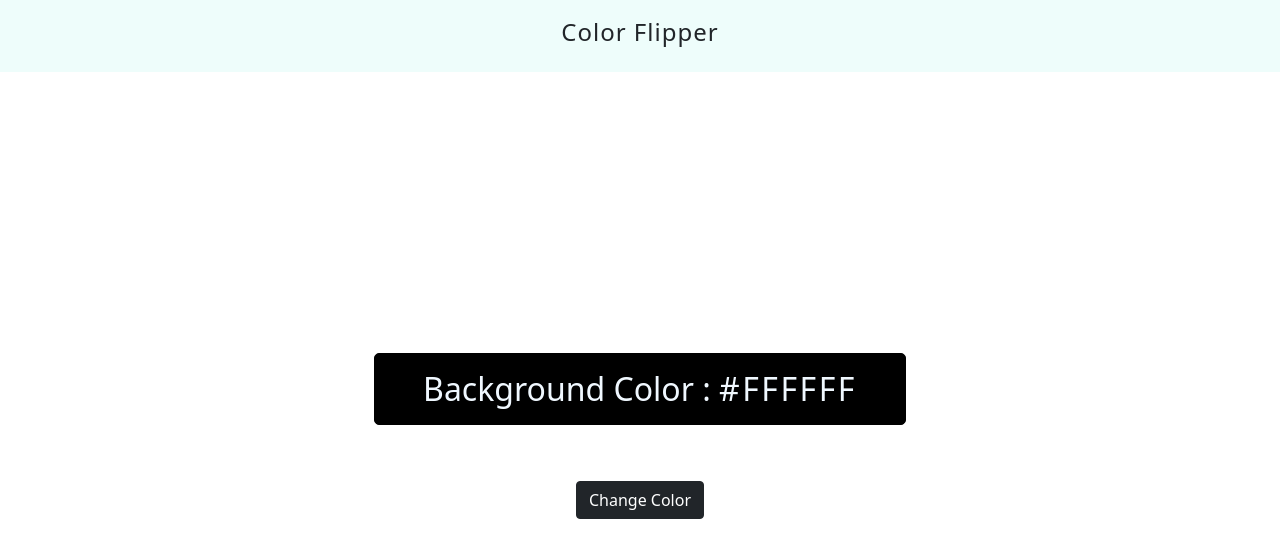
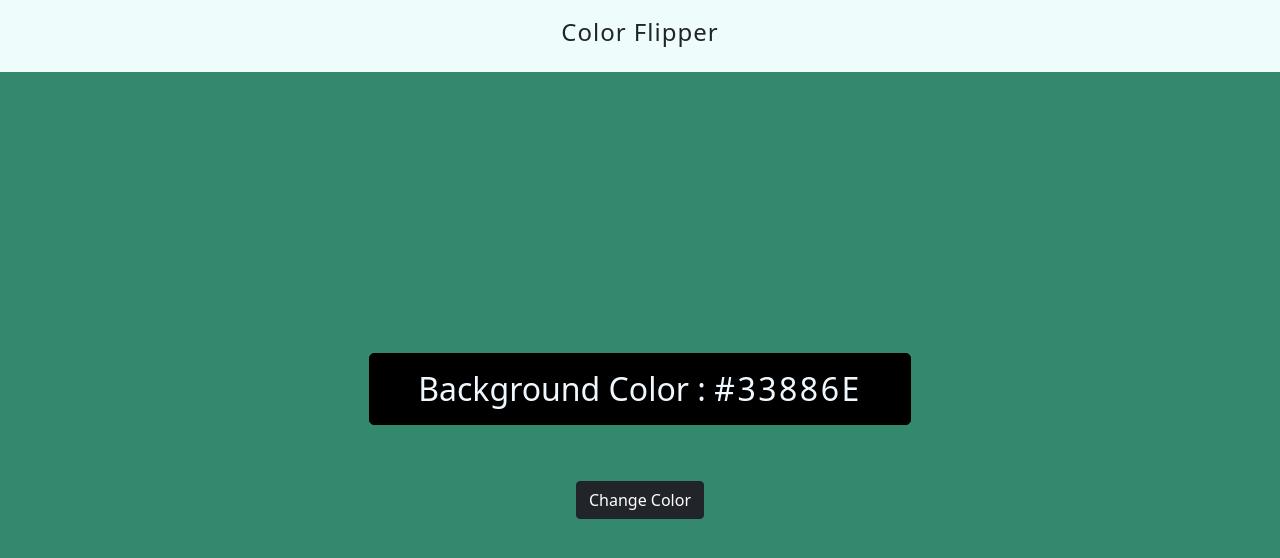
Before and after one commit to rjt-sh/jsProjects_v01, a plain HTML site: page color_flipper/index.html in a window 1280 px wide. Drawn offline with nearby package versions, Linux system fonts and the light colour scheme.

Commit message:
bg modified

```diff
--- a/color_flipper/index.html
+++ b/color_flipper/index.html
@@ -20,7 +20,7 @@
     </div>
     <div class="display">
       <h2 class="display-txt">
-        Background Color : <span class="color-txt">#FFFFFF</span>
+        Background Color : <span class="color-txt">#33886E</span>
       </h2>
       <button type="button" class="btn btn-dark">Change Color</button>
     </div>
--- a/color_flipper/style.css
+++ b/color_flipper/style.css
@@ -18,7 +18,7 @@
   align-items: center;
   justify-content: center;
   height: 91vh;
-  background-color: #ffffff;
+  background-color: #33886e;
 }
 
 .display-txt {
```
